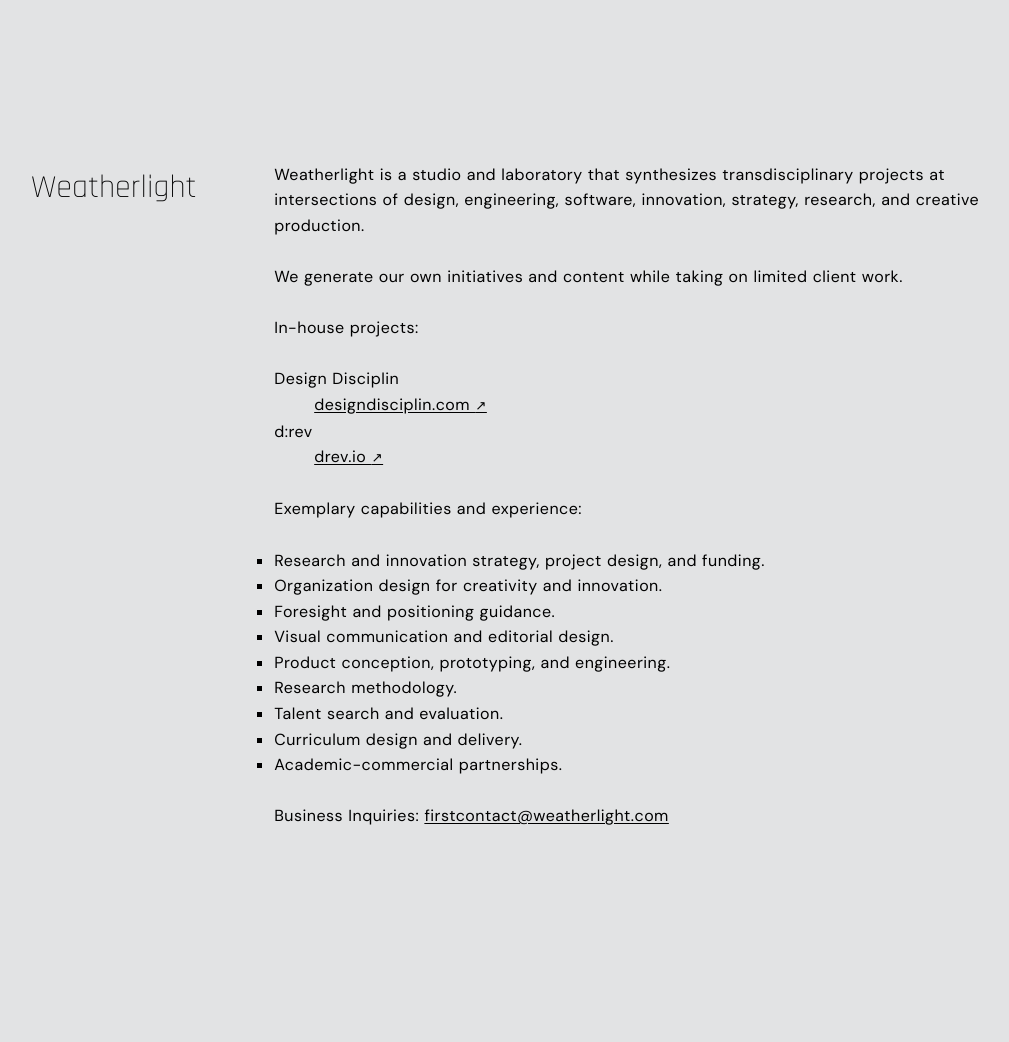
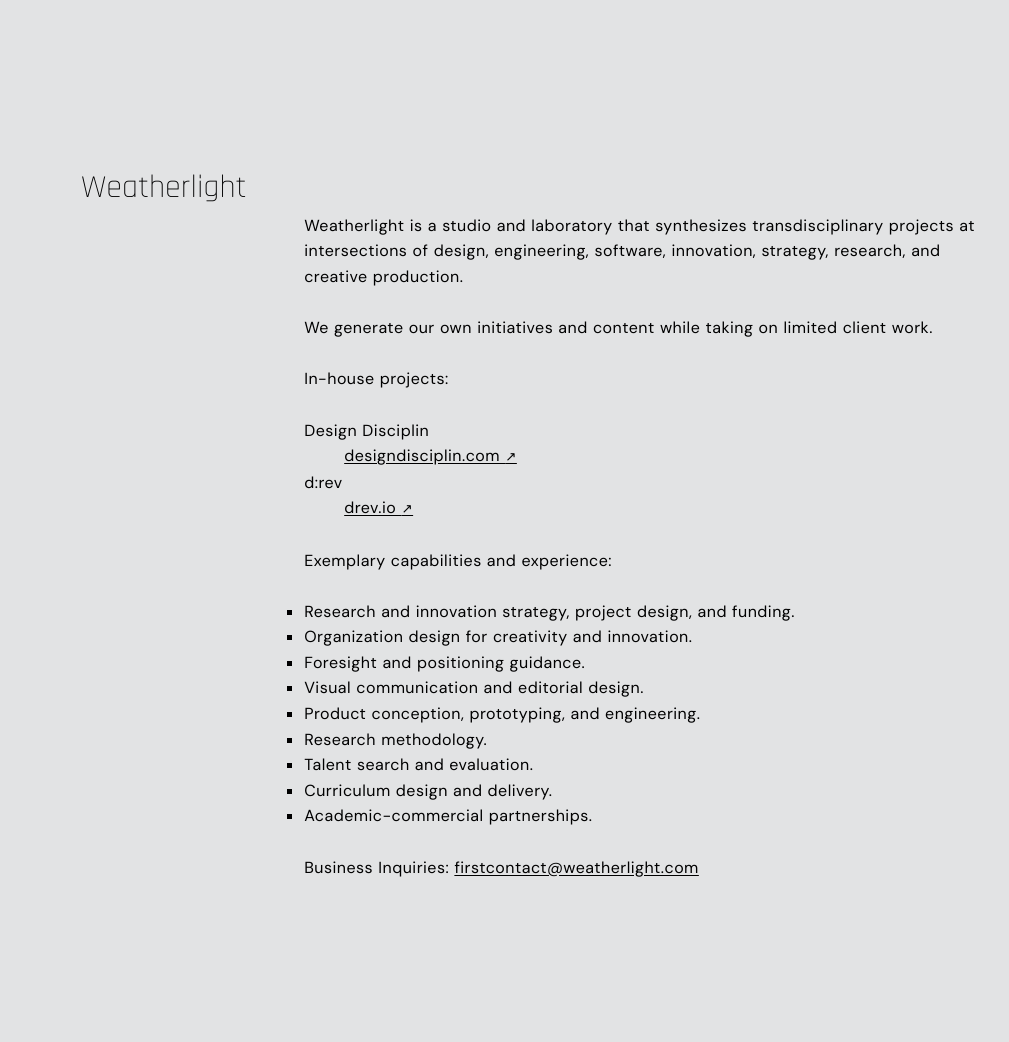
Before and after one commit to mbaytas/weatherlight, a Jekyll site: the page built from README.md, in a window 1280 px wide. Shown: the whole page, without its empty margins (109-1118 px from the left). Built offline with Jekyll 4.4.1, drawn with Linux system fonts in a browser that asks for light colours; our own code applies the rules of GitHub Pages for plain Markdown files; before the commit the page ends 991 px from its top, so only the background shows below that.

Commit message:
Update default.html

```diff
--- a/_layouts/default.html
+++ b/_layouts/default.html
@@ -96,17 +96,20 @@ a {
   display: grid;
   grid-gap: 6vmin;
   grid-template-columns: 1fr 4fr;
-  max-width: 1000px;
+  max-width: 900px;
   margin: 0 auto;
   padding: 8rem 1.6rem;
 }
-@media (max-width: 1000px) {
+@media (max-width: 900px) {
   .grid {
       grid-template-columns: minmax(1rem, 1fr);
   }
 }
 pre {
   padding: 1.6rem;
+}
+article {
+  margin-top: 3.2rem;
 }
 
 /* Misc */
```
